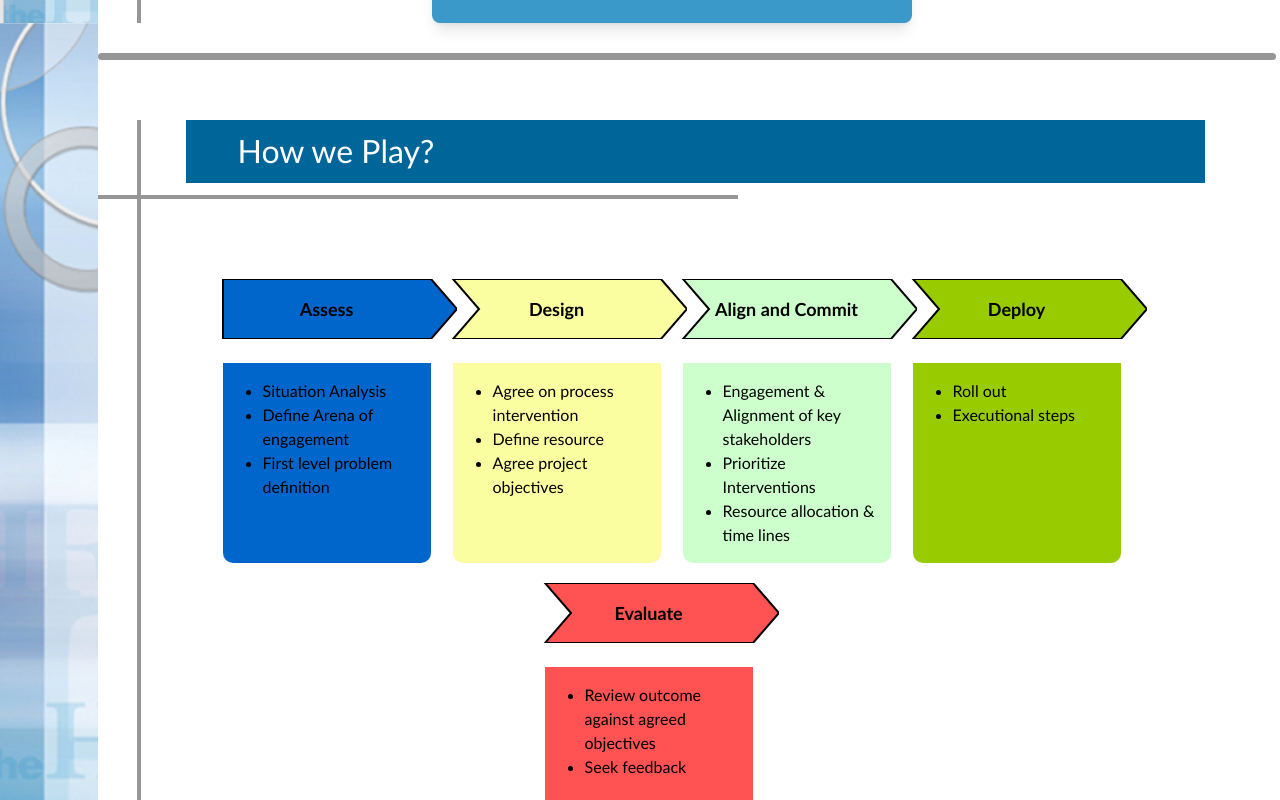
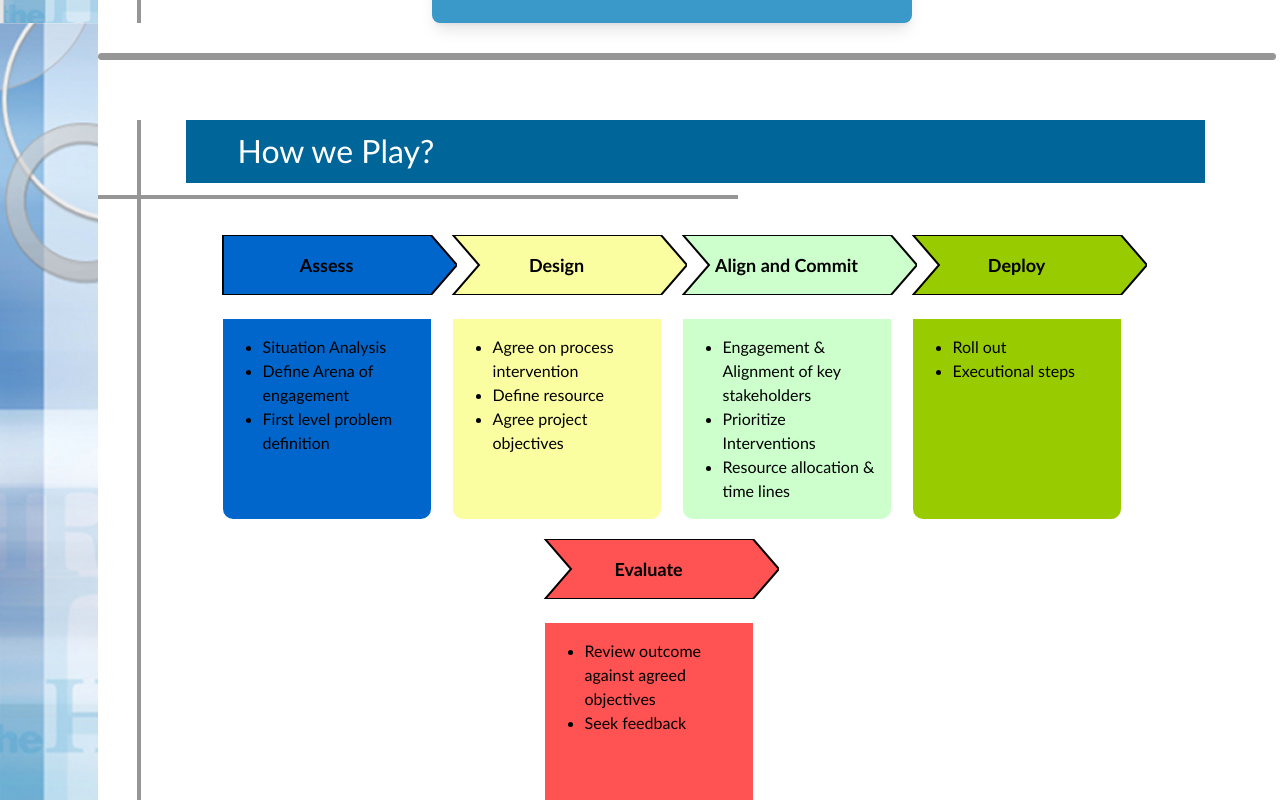
Before and after one commit to AyushSingh-Tomar/HR-responsive, a React (Vite) app: page / in a window 1280 px wide. Shown: the part 1160-1960 px from the top of the page. Built offline with nearby package versions, Linux system fonts and the light colour scheme; a web font is replaced by a local one.

Commit message:
Margin reduced

```diff
--- a/src/Components/Contact.jsx
+++ b/src/Components/Contact.jsx
@@ -4,7 +4,7 @@ import { Phone, Linkedin } from 'lucide-react';
 const Contact = () => {
   return (
     <div
-      className='bg-linear-to-r ml-[5vw] mt-[2vw] flex justify-center items-center h-[10vw] from-[#3A99C9] to-[#0073AE]'
+      className='bg-linear-to-r ml-[5vw] mt-[2vw] flex justify-center items-center h-[10vw] from-[#3A99C9] to-[#0073AE] '
       style={{ fontFamily: 'Calibri, sans-serif' }}
     >
       <div className='flex justify-between w-[90%] m-auto text-white items-center'>
--- a/src/Components/FormFooter.jsx
+++ b/src/Components/FormFooter.jsx
@@ -5,7 +5,7 @@ import phone2 from "../assets/phone2.png";
 
 const ContactInfo = () => {
   return (
-    <div className="w-[89%] ml-[8%] bg-white mb-[2%]">
+    <div className="w-[89%] ml-[8%] bg-white mb-[2%] mt-[3vw]">
       <div
         className="flex flex-wrap items-center justify-between relative px-4 py-3"
         style={{ fontFamily: "Poppins, sans-serif" }}
--- a/src/Components/HowWePlay.jsx
+++ b/src/Components/HowWePlay.jsx
@@ -4,11 +4,10 @@ import CommonHeading from './CommonHeading';
 import logo2 from '../assets/logo2.png';
 const HowWePlay = () => {
   return (
-    <div className="mt-[2vw] relative px-4 sm:px-6" style={{ fontFamily: 'Poppins, sans-serif' }}>
+    <div className="mt-[2vw] relative px-4 sm:px-6 sm:mb-[1vw] " style={{ fontFamily: 'Poppins, sans-serif' }}>
       <CommonHeading title="How we Play?" />
- <br />
- <br />
-      <div className="flex flex-wrap justify-center gap-0 p-2 mt-5 relative" style={{ fontFamily: 'Poppins, sans-serif',  }}>
+<br />
+      <div className="flex flex-wrap justify-center gap-0 p-2 relative" style={{ fontFamily: 'Poppins, sans-serif',  }}>
         {[
           { text: "Assess", color: "#0066cc", boxPoints: ["Situation Analysis", "Define Arena of engagement", "First level problem definition"], flatTail: true, width: 260 },
           { text: "Design", color: "#fbfda1", boxPoints: ["Agree on process intervention", "Define resource", "Agree project objectives"], width: 260 },
```
